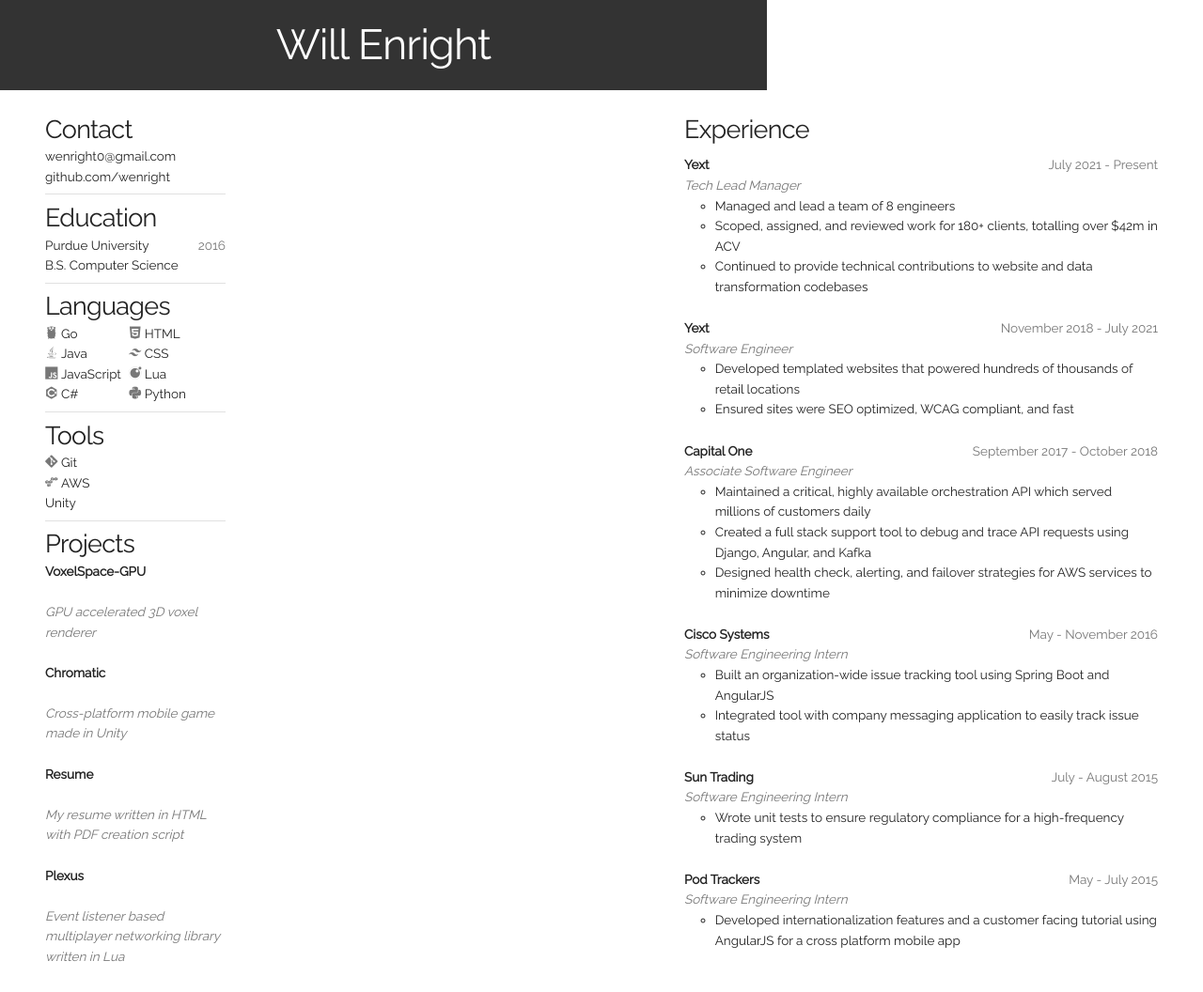
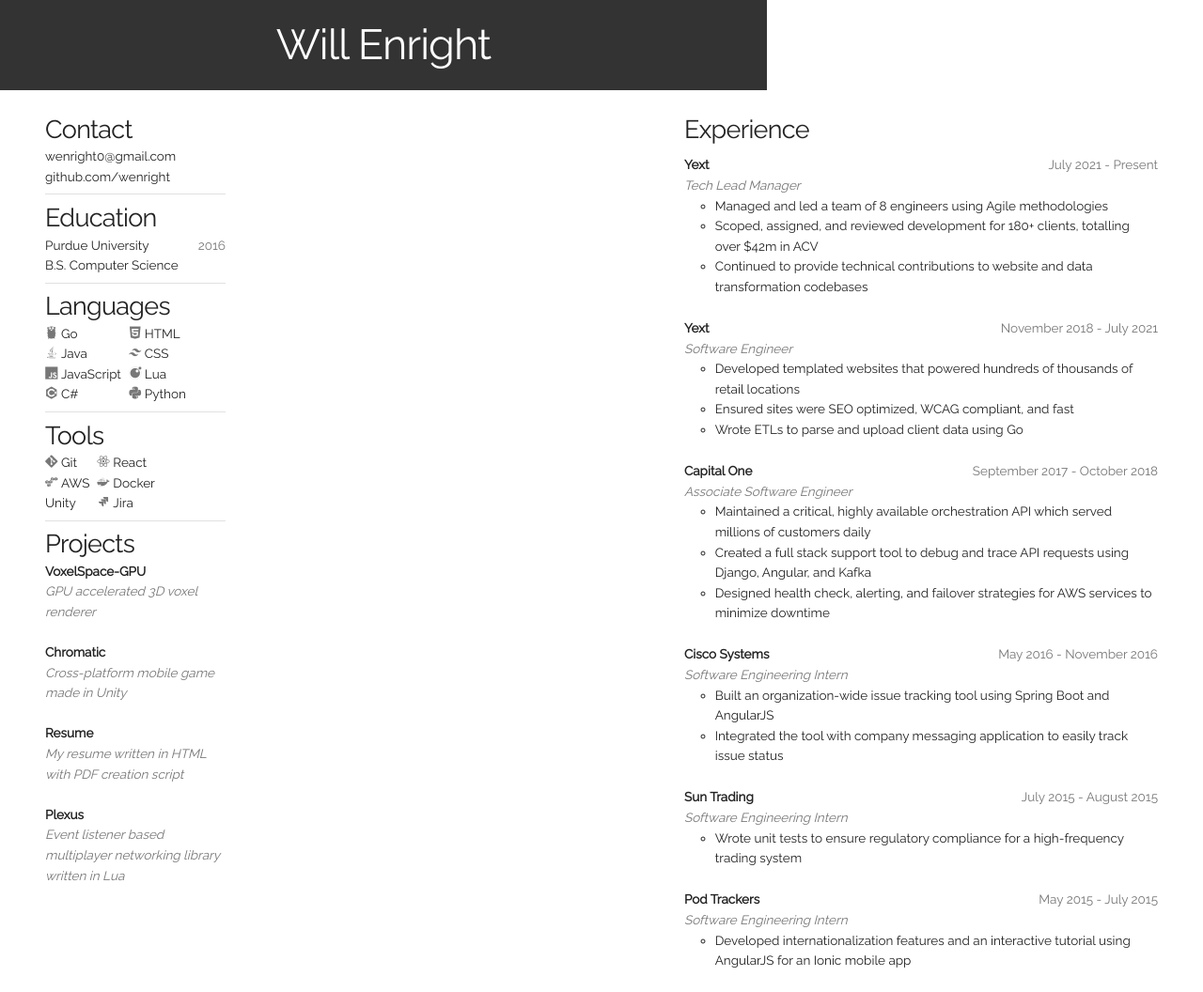
Before and after one commit to wenright/resume, a website: page index.html in a window 1280 px wide. Shown: the whole page at 94% size. Drawn offline with nearby package versions, Linux system fonts and the light colour scheme.

Commit message:
date changes

```diff
--- a/index.html
+++ b/index.html
@@ -103,6 +103,20 @@
 					Unity
 				</div>
 			</div>
+			<div class="table-right">
+				<div>
+					<i class="devicon-react-plain"></i>
+					React
+				</div>
+				<div>
+					<i class="devicon-docker-plain"></i>
+					Docker
+				</div>
+				<div>
+					<i class="devicon-jira-plain"></i>
+					Jira
+				</div>
+			</div>
 		</div>
 
 		<hr>
@@ -110,25 +124,21 @@
 		<h4>Projects</h4>
 		<div class="projects">
 			<b class="project-title">VoxelSpace-GPU</b>
-			<br>
 			<i>GPU accelerated 3D voxel renderer</i>
 
 			<br>
 
 			<b class="project-title">Chromatic</b>
-			<br>
 			<i>Cross-platform mobile game made in Unity</i>
 
 			<br>
 
 			<b class="project-title">Resume</b>
-			<br>
 			<i>My resume written in HTML with PDF creation script</i>
 
 			<br>
 
 			<b class="project-title">Plexus</b>
-			<br>
 			<i>Event listener based multiplayer networking library written in Lua</i>
 		</div>
 	</div>
@@ -139,36 +149,34 @@
 
 		<div>
 			<b>Yext</b>
-			<p class="date">July 2021 - Present</p><br>
+			<p class="date">July 2021 - Present</p>
+			<br>
 			<i>Tech Lead Manager</i>
 
-			<!-- TODO lots of work here -->
-			<!-- Things like: yearly rev for clients, number of clients, number of hours for agile sprint maybe? -->
-			<!-- ~42m ACV -->
 			<ul>
-				<li>Managed and lead a team of 8 engineers</li>
-				<li>Scoped, assigned, and reviewed work for 180+ clients, totalling over $42m in ACV</li>
+				<li>Managed and led a team of 8 engineers using Agile methodologies</li>
+				<li>Scoped, assigned, and reviewed development for 180+ clients, totalling over $42m in ACV</li>
 				<li>Continued to provide technical contributions to website and data transformation codebases</li>
 			</ul>
 		</div>
 
 		<div>
 			<b>Yext</b>
-			<p class="date">November 2018 - July 2021</p><br>
+			<p class="date">November 2018 - July 2021</p>
+			<br>
 			<i>Software Engineer</i>
 
-			<!-- TODO lots of work here -->
-			<!-- Projects: allstate dashboard, JLR?, stop n shop -->
-			<!-- allstate - ~3m ACV -->
 			<ul>
 				<li>Developed templated websites that powered hundreds of thousands of retail locations</li>
 				<li>Ensured sites were SEO optimized, WCAG compliant, and fast</li>
+				<li>Wrote ETLs to parse and upload client data using Go</li>
 			</ul>
 		</div>
 
 		<div>
 			<b>Capital One</b>
-			<p class="date">September 2017 - October 2018</p><br>
+			<p class="date">September 2017 - October 2018</p>
+			<br>
 			<i>Associate Software Engineer</i>
 
 			<ul>
@@ -180,18 +188,20 @@
 
 		<div>
 			<b>Cisco Systems</b>
-			<p class="date">May - November 2016</p><br>
+			<p class="date">May 2016 - November 2016</p>
+			<br>
 			<i>Software Engineering Intern</i>
 
 			<ul>
 				<li>Built an organization-wide issue tracking tool using Spring Boot and AngularJS</li>
-				<li>Integrated tool with company messaging application to easily track issue status</li>
+				<li>Integrated the tool with company messaging application to easily track issue status</li>
 			</ul>
 		</div>
 
 		<div>
 			<b>Sun Trading</b>
-			<p class="date">July - August 2015</p><br>
+			<p class="date">July 2015 - August 2015</p>
+			<br>
 			<i>Software Engineering Intern</i>
 
 			<ul>
@@ -201,11 +211,12 @@
 
 		<div>
 			<b>Pod Trackers</b>
-			<p class="date">May - July 2015</p><br>
+			<p class="date">May 2015 - July 2015</p>
+			<br>
 			<i>Software Engineering Intern</i>
 
 			<ul>
-				<li>Developed internationalization features and a customer facing tutorial using AngularJS for a cross platform mobile app</li>
+				<li>Developed internationalization features and an interactive tutorial using AngularJS for an Ionic mobile app</li>
 			</ul>
 		</div>
 	</body>
```
Also changed, not shown: 1 other file.
